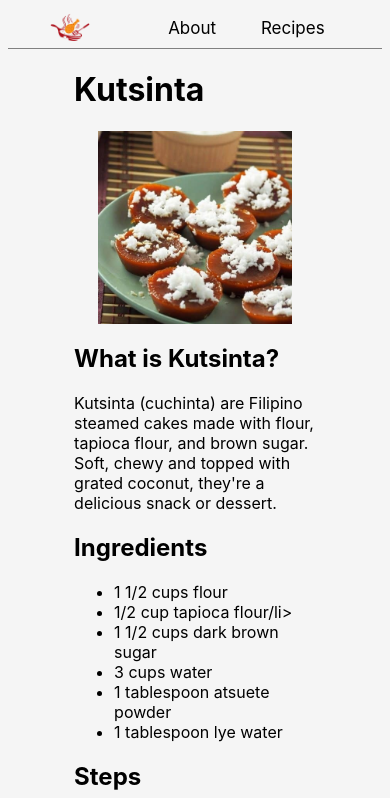
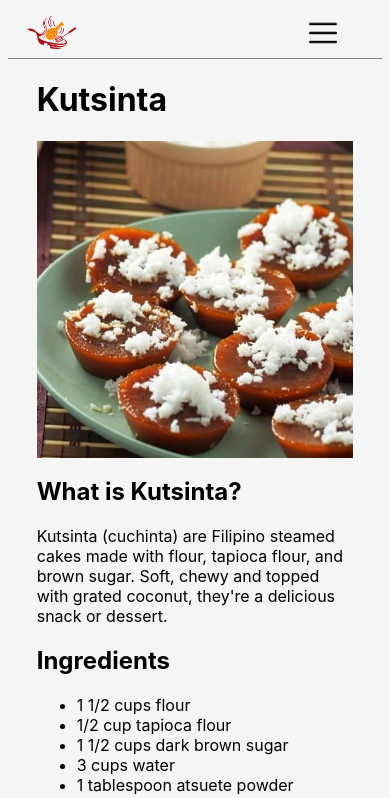
Before and after one commit to D-Saga/odin-recipes, a plain HTML site: page recipes/kutsinta.html in a window 390 px wide. Shown: the top 798 px of the page. Drawn offline with Linux system fonts and the light colour scheme.

Commit message:
Add styles for mobile and smaller displays

```diff
--- a/recipes/kutsinta.html
+++ b/recipes/kutsinta.html
@@ -15,12 +15,10 @@
                     <a href="../index.html"><img id="page-header-logo" src="../images/logo.png" alt="logo"></a>
                 </div>
                 <div class="header-list">
-                    <div class="header-list-content">
-                        <a class="header-links" href="">About</a>
-                        <a class="header-links" href="">Recipes</a>
-                    </div>
+                    <a class="header-links" href="">About</a>
+                    <a class="header-links" href="">Recipes</a>
+                    <button class="header-button"><img src="../images/menu.png" alt="menu"></button>
                 </div>
-
             </div>
         </div>
     </div>
@@ -38,7 +36,7 @@
                 <h2>Ingredients</h2>
                 <ul>
                     <li>1 1/2 cups flour</li>
-                    <li>1/2 cup tapioca flour/li>
+                    <li>1/2 cup tapioca flour</li>
                     <li>1 1/2 cups dark brown sugar</li>
                     <li>3 cups water</li>
                     <li>1 tablespoon atsuete powder</li>
--- a/style.css
+++ b/style.css
@@ -11,7 +11,7 @@ body {
     display: flex;
     align-items: center;
     justify-content: space-between;
-    padding: 0 10%;
+    padding: 0 15%;
 }
 
 #page-header-logo {
@@ -21,38 +21,41 @@ body {
 
 .header-list {
     font-family: Inter,Helvetica Neue,Helvetica,Arial,sans-serif;
-    font-size: 17px;
+    font-size: 15px;
     display: flex;
     align-items: center;
     justify-content: space-between;
-    margin-left: 24px;
-
+    margin-left: 30px;
+    text-size-adjust: 100%;
 }
 
 .header-links {
-    padding: 20px;
+    margin-left: 20px;
+    /* padding: 20px; */
+}
+
+.header-button {
+    height: auto;
+    width: 40px;
+    border: none;
+    background: none;
+    visibility: hidden;
 }
 
 /* page-container */
 .page-container {
     margin: 10px;
     border: 5px;
-    padding-left: 15%;
-    padding-right: 15%;
+    padding: 0 15%;
 }
 
-
-.main-content {
-    margin-bottom: 1.25rem;
-}
 h1, h2, h4, p, ul, ol, a{
     font-family: Inter,Helvetica Neue,Helvetica,Arial,sans-serif;
 
 }
 img {
     height: auto;
-    max-width: 80%;
-    /* width: 500px; */
+    max-width: 100%;
     display: block;
     margin-left: auto;
     margin-right: auto;
@@ -67,3 +70,26 @@ a {
 a:hover {
     color: gray;
 }
+
+.header-links:hover {
+    border-bottom: 1px solid gray;
+}
+
+/* For small display */
+
+@media (max-width: 699px) {
+    .page-header-in{
+        padding: 0 5%;
+    }
+    .header-links {
+        visibility: hidden;
+    }
+    .header-button {
+        margin-right: 20px;
+        order: 1;
+        visibility: visible;
+    }
+    .page-container {
+        padding: 0 5%;
+    }
+}
```
Also changed, not shown: index.html (+3 -5 lines), recipes/arroz-caldo.html (+4 -6 lines), recipes/kare-kare.html (+3 -5 lines), images/menu.png (added).
